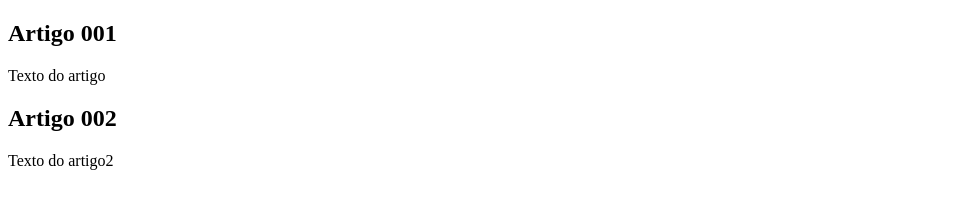
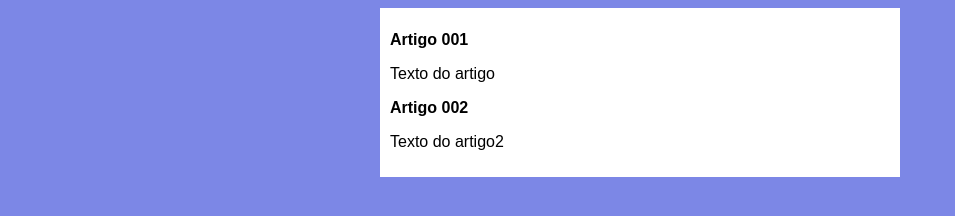
Before and after one commit to ToriCalasans/projeto-site, a plain HTML site: page index.html in a window 1280 px wide. Shown: the whole page, without its empty margins (0-955 px from the left). Drawn offline with Linux system fonts and the light colour scheme.

Commit message:
iniciei o desing

```diff
--- /dev/null
+++ b/estilos/style.css
@@ -0,0 +1,16 @@
+    *{
+        font-family: Arial, Helvetica, sans-serif;
+        font-size: 16px;
+    }
+
+    body{
+        background-color: rgb(124, 135, 230);
+
+        }
+    main {
+        background-color: white;
+        width: 500px;
+        margin: auto;
+        box-shadow: 3px 3x 5px rgba(0, 0, 0, 0.452);
+        padding: 10px;
+    }
--- a/index.html
+++ b/index.html
@@ -5,6 +5,7 @@
     <meta http-equiv="X-UA-Compatible" content="IE=edge">
     <meta name="viewport" content="width=device-width, initial-scale=1.0">
     <title>Titulo do site</title>
+    <link rel="stylesheet" href="estilos/style.css">
 </head>
 <body>
     <main>
```
